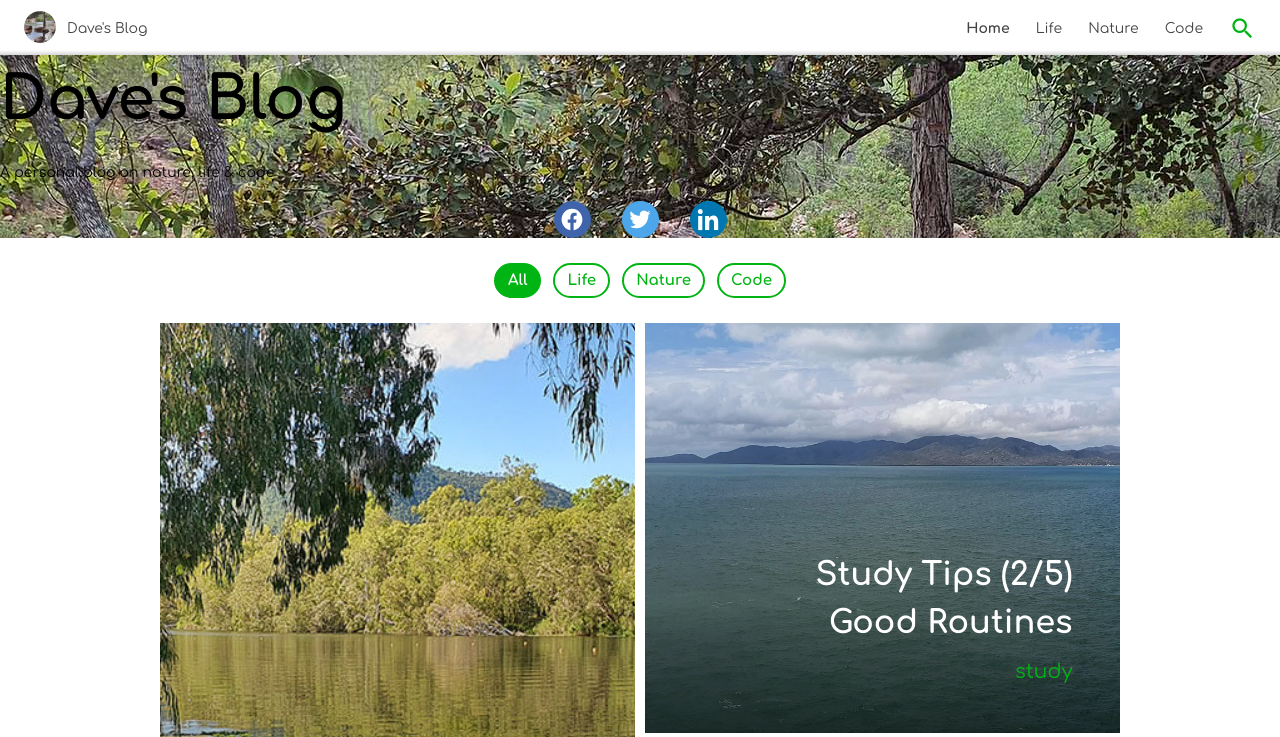
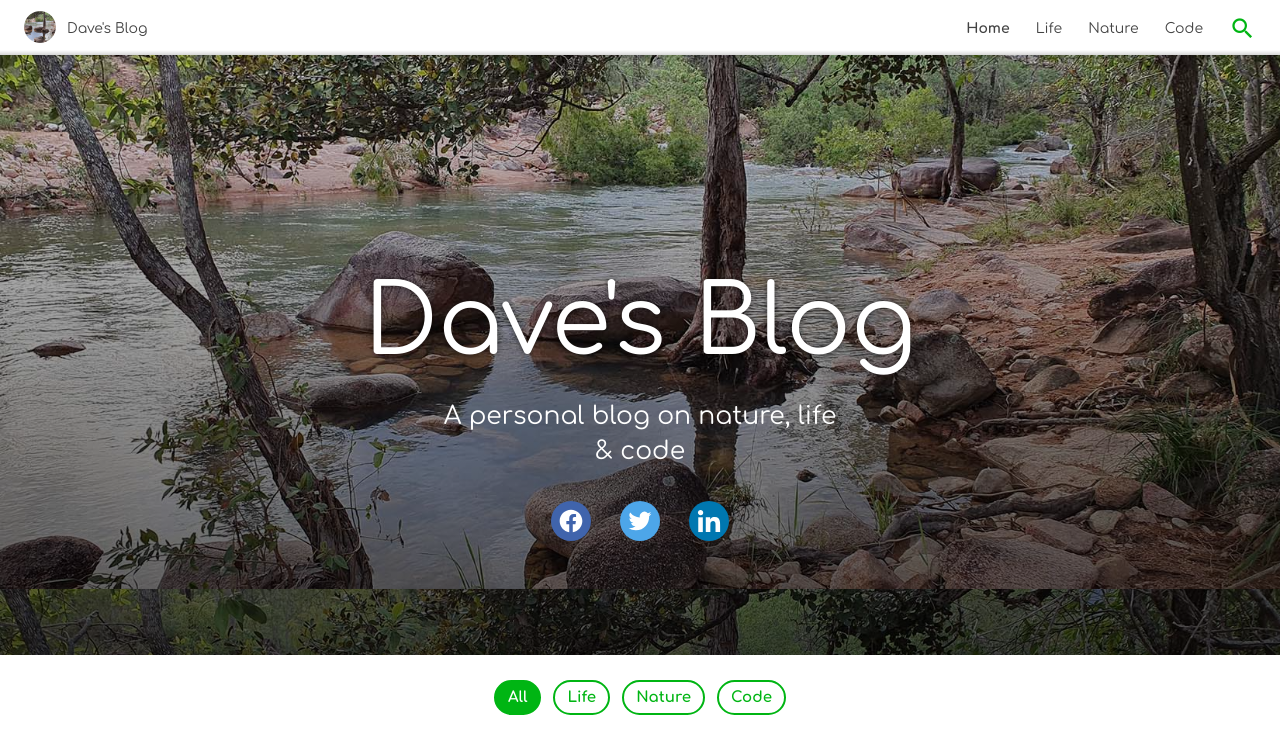
Before and after one commit to davidpage876/personal-blog, a plain HTML site: page index.html in a window 1280 px wide. Shown: the top 737 px of the page. Drawn offline with Linux system fonts and the light colour scheme.

Commit message:
feat: Styled home page header hero
Includes parallax scroll effect on desktop

```diff
--- a/index.html
+++ b/index.html
@@ -44,11 +44,12 @@
             </div>
         </nav>
 
-        <div class="header-title header-title--home">
-            <div class="header-title__img img--home-hero">
-                <h1 class="header-title__heading">Dave's Blog</h1>
-                <p class="header-title__subheading">A personal blog on nature, life & code</p>
-                <ul class="header-section__social social-links">
+        <div class="header-hero header-hero--home">
+            <div class="header-hero__img img--home-hero">
+                <div class="header-hero__content">
+                    <h1 class="header-hero__heading">Dave's Blog</h1>
+                    <p class="header-hero__subheading">A personal blog on nature, life & code</p>
+                    <ul class="header-hero__social social-links">
                         <li class="social-links__icon social-links--fb">
                             <a href="https://www.facebook.com/david.page.5437" title="facebook">
                                 <img class="social-links__img" src="img/social-fb.svg" alt="">
@@ -65,6 +66,7 @@
                             </a>
                         </li>
                     </ul>
+                </div>
             </div>
         </div>
     </header>
--- a/style/main.css
+++ b/style/main.css
@@ -57,6 +57,107 @@
 
 .social-links__img {
     width: 60%;
+}
+
+/* -----------------------------------------------------------
+ * Hero
+ */
+
+.header-hero {
+    height: 643px; /* fallback */
+    height: 75vh;
+    position: relative;
+}
+
+.header-hero__content {
+    display: flex;
+    flex-direction: column;
+    justify-content: center;
+    align-items: center;
+    gap: 18px;
+    position: absolute;
+    width: 100%;
+    height: 100%;
+    top: 0;
+    left: 0;
+    margin-top: 7px; /* fallback */
+    margin-top: 1vh;
+}
+
+.header-hero__img {
+    height: 100%;
+    width: 100%;
+    background-size: cover;
+    background-position: center;
+}
+
+.header-hero__img::before {
+    content: "";
+    position: absolute;
+    width: 100%;
+    height: 100%;
+    bottom: 0;
+    left: 0;
+    background: linear-gradient(0deg, rgba(0 0 0 / 65%), rgba(0 0 0 / 15%));
+}
+
+.header-hero__heading,
+.header-hero__subheading {
+    color: #fff;
+    text-align: center;
+    margin: 0;
+}
+
+.header-hero__heading {
+    font-weight: normal;
+    font-size: 76px;
+    line-height: 1.2;
+    max-width: 288px;
+    text-shadow: 0 0 6px rgb(0 0 0 / 60%);
+}
+
+.header-hero__subheading {
+    font-size: 21px;
+    line-height: 1.4;
+    max-width: 226px;
+}
+
+.header-hero__social {
+    margin-bottom: 0;
+}
+
+.header-hero .social-links {
+    gap: 29px;
+}
+
+.header-hero .social-links__icon {
+    width: 40px;
+    height: 40px;
+}
+
+@media only screen and (min-width: 960px) {
+
+    .header-hero__img {
+        /* parallax effect (desktop only) */
+        background-position: center -72px;
+        background-attachment: fixed;
+    }
+
+    .header-hero__content {
+        margin-top: 20px; /* fallback */
+        margin-top: 6vh;
+    }
+
+    .header-hero__heading {
+        font-size: 96px;
+        max-width: unset;
+    }
+
+    .header-hero__subheading {
+        font-size: 25px;
+        max-width: 410px;
+    }
+
 }
 
 /* -----------------------------------------------------------
@@ -196,15 +297,6 @@
         padding-top: 21px;
     }
 
-}
-
- /* Title section */
-.header-title__heading {
-    margin: 0;
-}
-
-.header-section__social {
-    margin-bottom: 0;
 }
 
 /* -----------------------------------------------------------
@@ -415,7 +507,6 @@
 }
 
 /* Search box */
-
 .search-box {
     display: flex;
     margin-left: 10px;
```
Lines whose indentation alone changed are shown as unchanged.
